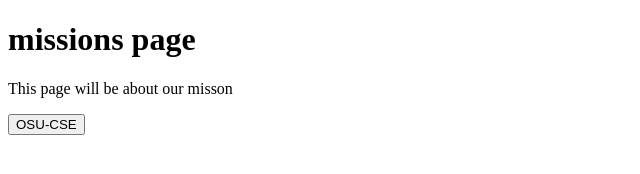
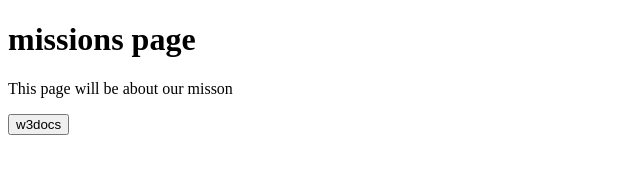
Before and after one commit to ata-creat/WebPages, a plain HTML site: page mission.html in a window 1280 px wide. Shown: the full height of the page, 0-640 px from the left. Drawn offline with Linux system fonts and the light colour scheme.

Commit message:
Update mission.html

```diff
--- a/mission.html
+++ b/mission.html
@@ -4,11 +4,10 @@
   <title>missions page</title>
 </head>
 <body>
-
-<h1>missions page</h1>
-<p>This page will be about our misson</p>
- <form>
-      <input type="button" onclick=""window.location.href='https://cse.osu.edu/';" value="OSU-CSE" />
- </form>
+  <h1>missions page</h1>
+  <p>This page will be about our misson</p>
+  <form>
+        <input type="button" onclick="window.location.href='https://www.w3docs.com';" value="w3docs" />
+   </form>
 </body>
 </html>
```
